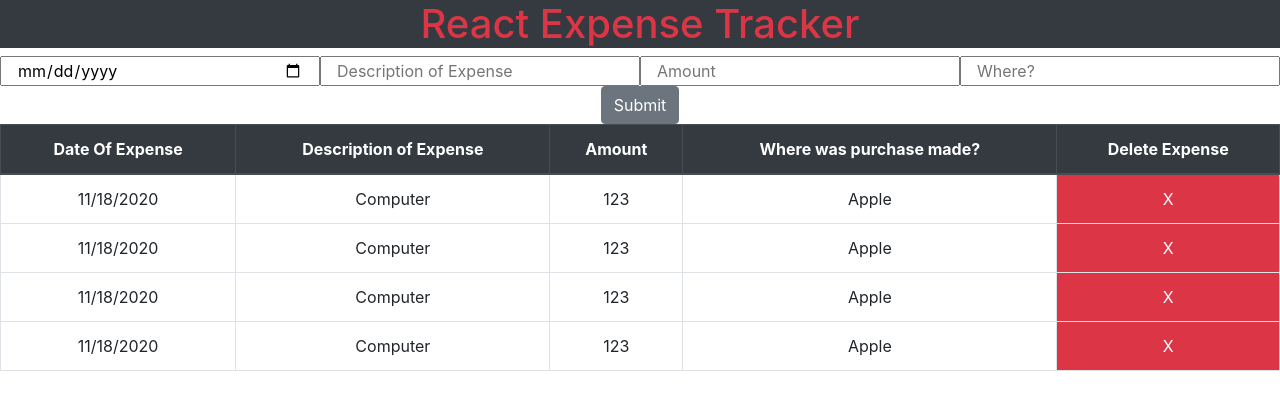
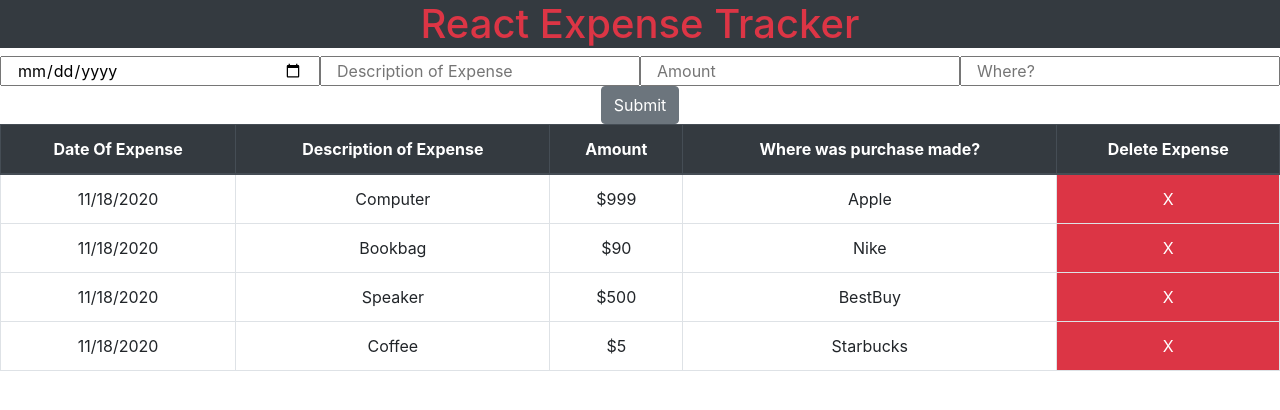
Before and after one commit to jbri91/reactExpenseTracker, a React (Create React App) app: page / in a window 1280 px wide. Shown: the top 410 px of the page. Built offline with nearby package versions, Linux system fonts and the light colour scheme.

Commit message:
create object

```diff
--- a/src/App.js
+++ b/src/App.js
@@ -10,10 +10,10 @@ class App extends React.Component {
     super(props)
     this.state = {
       expense: [
-        {date: '11/18/2020', desc: 'Computer', amount: '123', place: 'Apple'},
-        {date: '11/18/2020', desc: 'Computer', amount: '123', place: 'Apple'},
-        {date: '11/18/2020', desc: 'Computer', amount: '123', place: 'Apple'},
-        {date: '11/18/2020', desc: 'Computer', amount: '123', place: 'Apple'}
+        {date: '11/18/2020', desc: 'Computer', amount: '$999', place: 'Apple'},
+        {date: '11/18/2020', desc: 'Bookbag', amount: '$90', place: 'Nike'},
+        {date: '11/18/2020', desc: 'Speaker', amount: '$500', place: 'BestBuy'},
+        {date: '11/18/2020', desc: 'Coffee', amount: '$5', place: 'Starbucks'}
     ]
     };
     this.handleChange = this.handleChange.bind(this);
```
